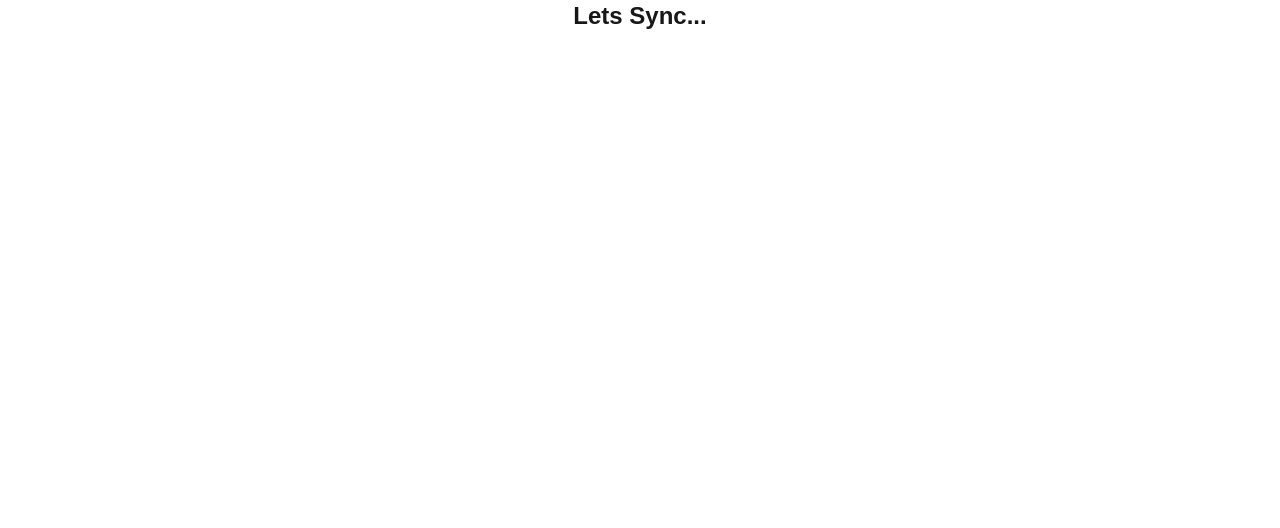
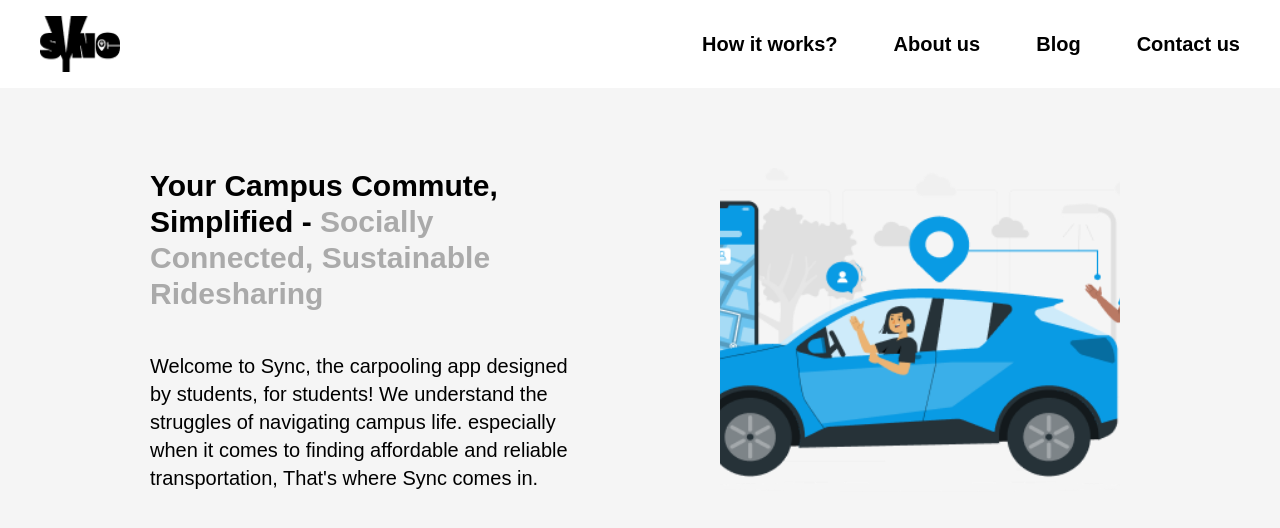
Before and after one commit to getyousynced/Syinq, a Next.js app: page / in a window 1280 px wide. Shown: the top 528 px of the page. Built offline with nearby package versions, Linux system fonts and the light colour scheme.

Commit message:
deevee/nav/landing

```diff
--- /dev/null
+++ b/src/app/components/Landing.tsx
@@ -0,0 +1,29 @@
+import Image from 'next/image'
+import React from 'react'
+
+const Landing = () => {
+  return (
+      <div className='bg-[#F5F5F5] flex p-20 '>
+          <div className=' w-[50%] flex justify-center '>
+              <div className='w-[75%]'>
+                  <p className='text-3xl font-bold mb-10'>
+                      Your Campus Commute, Simplified - <span className='text-[#AAAAAA]'>Socially
+                          Connected, Sustainable Ridesharing</span>
+                  </p>
+
+                  <p className='text-xl'>
+                      Welcome to Sync, the carpooling app designed by students,
+                      for students! We understand the struggles of navigating
+                      campus life. especially when it comes to finding affordable and
+                      reliable transportation, That's where Sync comes in.
+                  </p>
+              </div>
+        </div>
+          <div className='w-[50%] flex justify-center '>
+              <Image className='object-cover' src="/blue-car.png" alt="blue-car" width={400} height={400} />
+        </div>
+    </div>
+  )
+}
+
+export default Landing
--- /dev/null
+++ b/src/app/components/Navbar.tsx
@@ -0,0 +1,18 @@
+import Image from 'next/image'
+import React from 'react'
+
+const Navbar = () => {
+  return (
+      <div className='flex justify-between bg-white px-10 p-4 text-center items-center'>
+          <Image src="/sync-logo.png" width={80} height={80} alt="X" />
+          <div className="flex justify-evenly gap-14 font-bold text-xl">
+              <div>How it works?</div>
+              <div>About us</div>
+              <div>Blog</div>
+              <div>Contact us</div>
+          </div>
+    </div>
+  )
+}
+
+export default Navbar
--- a/src/app/layout.tsx
+++ b/src/app/layout.tsx
@@ -1,6 +1,7 @@
 import type { Metadata } from "next";
 import localFont from "next/font/local";
 import "./globals.css";
+import Navbar from "./components/Navbar";
 
 const geistSans = localFont({
   src: "./fonts/GeistVF.woff",
@@ -26,8 +27,9 @@
   return (
     <html lang="en">
       <body
-        className={`${geistSans.variable} ${geistMono.variable} antialiased`}
+        className={`${geistSans.variable} ${geistMono.variable} antialiased text-black`}
       >
+        <Navbar />
         {children}
       </body>
     </html>
--- a/src/app/page.tsx
+++ b/src/app/page.tsx
@@ -1,7 +1,10 @@
 import Image from "next/image";
+import Landing from "./components/Landing";
 
 export default function Home() {
   return (
-    <h1 className="text-2xl text-center font-bold">Lets Sync...</h1>
+    <div>
+      <Landing />
+    </div>
   );
 }
```
Also changed, not shown: public/blue-car.png (added), public/sync-logo.png (added).
